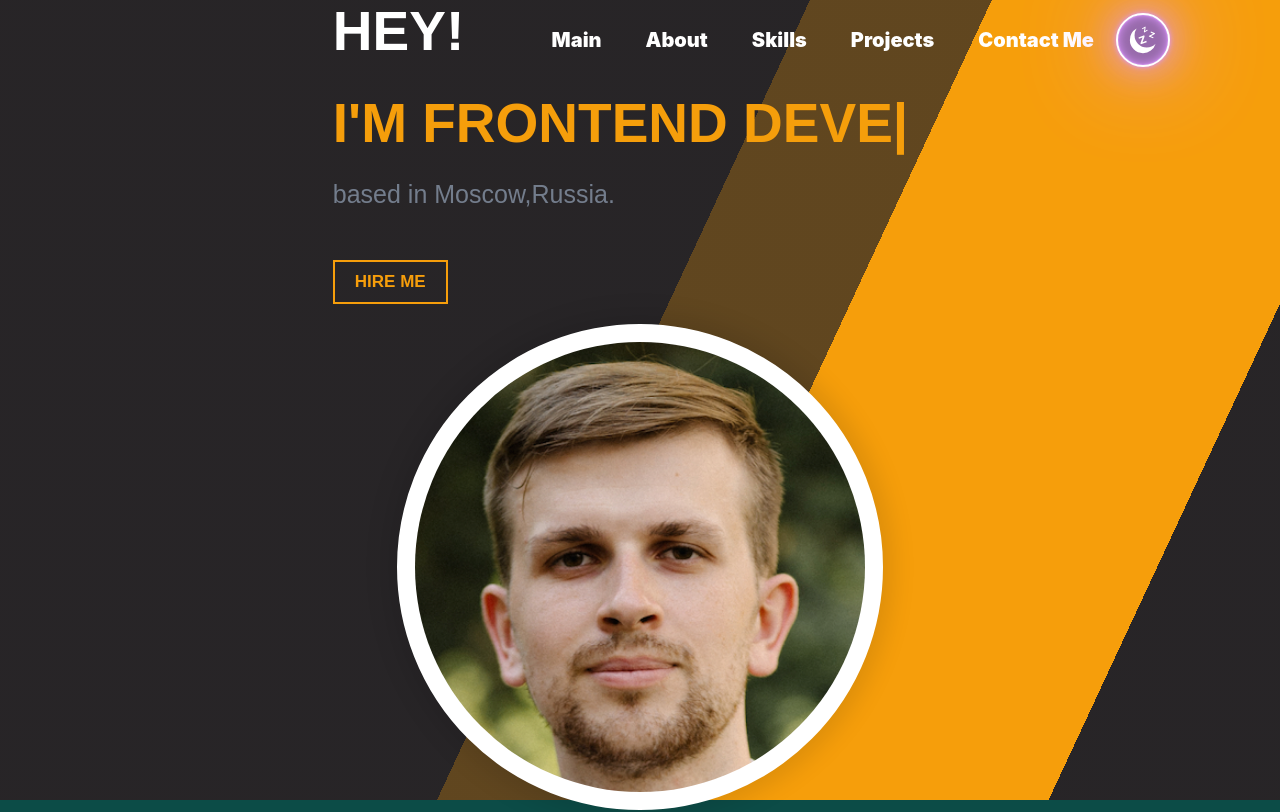
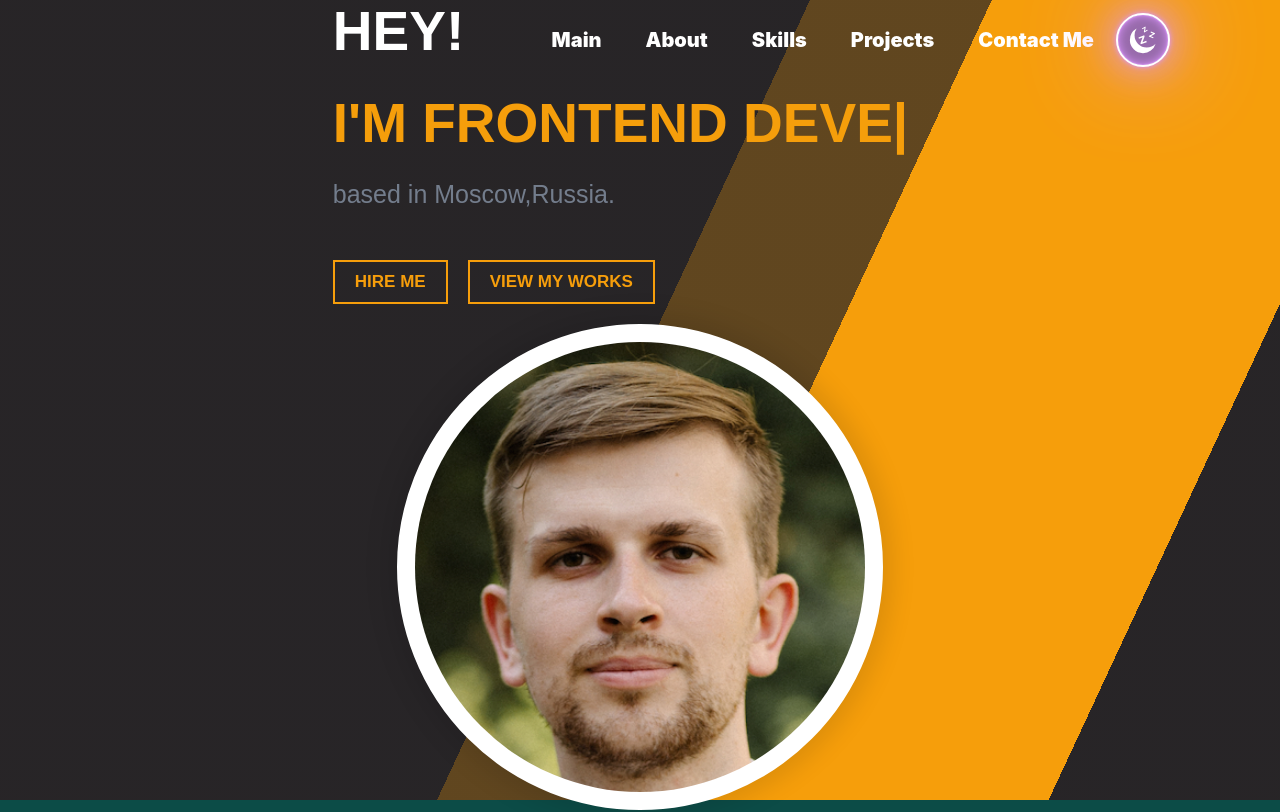
Before and after one commit to ArtemYanchenko/portfolio, a React (Create React App) app: page / in a window 1280 px wide. Shown: the top 812 px of the page. Built offline with nearby package versions, Linux system fonts and the light colour scheme; a web font is replaced by a local one.

Commit message:
add ToggleDarkMode

```diff
--- a/src/main/Main.module.css
+++ b/src/main/Main.module.css
@@ -68,6 +68,11 @@
     color:rgb(246,158,11);
 }
 
+.buttonWrapper {
+    display: flex;
+    gap:20px;
+}
+
 .photo {
     min-width: 20%;
     min-height: 20%;
--- a/src/main/Main.tsx
+++ b/src/main/Main.tsx
@@ -23,7 +23,11 @@ const Main = () => {
                         />
                     </div>
                     <p>based in <span className={classes.textLocation}>Moscow,Russia.</span></p>
-                    <Button title={'Hire me'} src={'#'}/>
+                    <div className={classes.buttonWrapper}>
+                        <Button title={'Hire me'} src={'#'}/>
+                        <Button title={'view my works'} src={'#'}/>
+                    </div>
+
                 </div>
                 <div className={classes.photo}>
                     <MainPhoto/>
```
